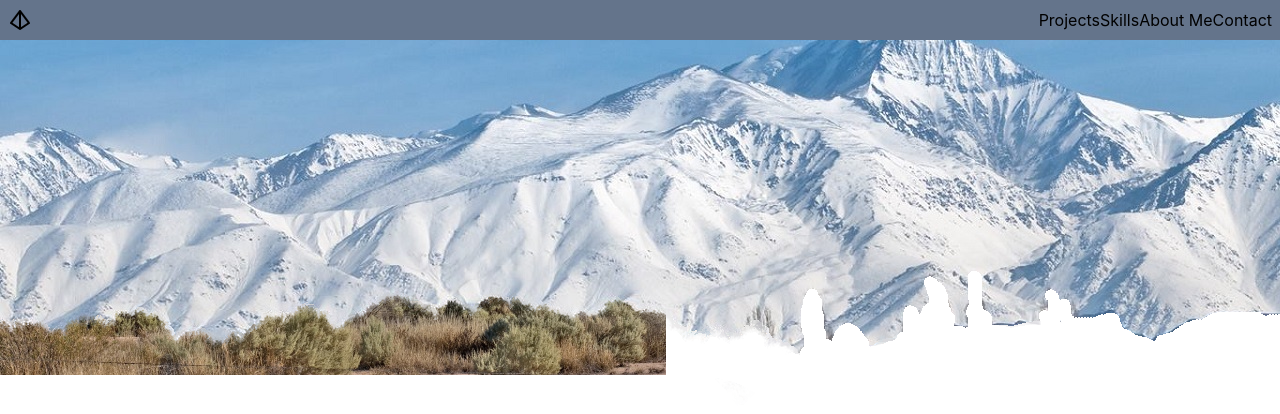
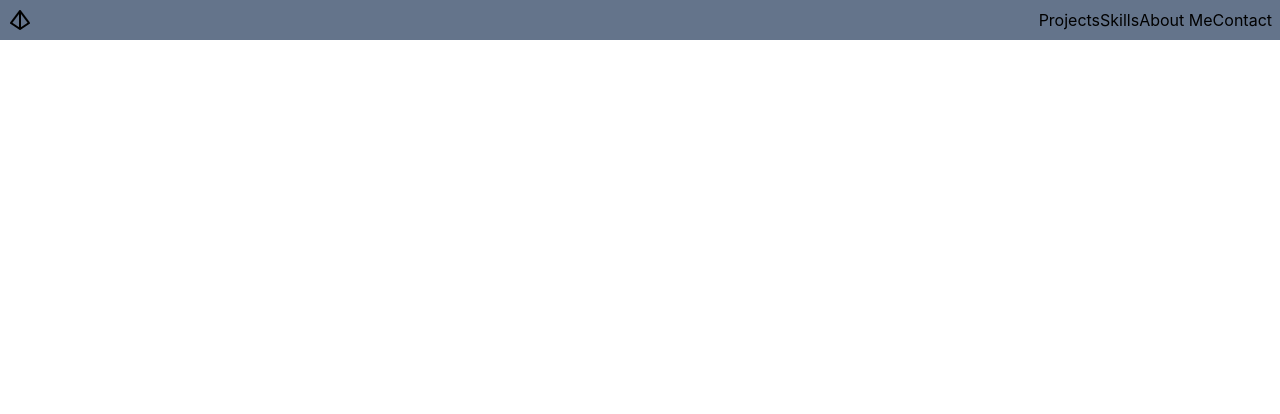
Before and after one commit to liensanchez/PortfolioLien, a React (Create React App) app in the folder client/: page / in a window 1280 px wide. Shown: the top 414 px of the page. Built offline with nearby package versions, Linux system fonts and the light colour scheme.

Commit message:
moodified background img

```diff
--- a/client/src/App.css
+++ b/client/src/App.css
@@ -6,7 +6,14 @@
 
  */
 
- body {
-    background-image: url(./assets/img/mountain.png), url(./assets/img/no-mountain.png);
-    background-repeat: no-repeat;
- }
+#presentation {
+  background-image: url(./assets/img/mountain.png);
+  background-repeat: no-repeat;
+  position: absolute;
+}
+
+#onTopPresentation{
+  border: solid 1px black;
+  background-image: url(./assets/img/no-mountain.png);
+  background-repeat: no-repeat;
+}
--- a/client/src/Components/Presentation.jsx
+++ b/client/src/Components/Presentation.jsx
@@ -1,8 +1,5 @@
 import React from 'react'
 import '../App.css';
-/* import { motion } from "framer-motion" */
-import mountainImg from '../assets/img/mountain.png'
-import landscapeImg from '../assets/img/no-mountain.png'
 
 
 
@@ -14,12 +11,16 @@ function Presentation(isMobile) {
   return (
     <>
     {mobileCheck ?
-       <div className='flex flex-col my-20'>
-          <div className='flex flex-col items-center'>
+      <>
+      <div className='flex flex-col z-0  w-screen' id='presentation'>
+          <div className='flex flex-col items-center my-40'>
             <h1>Lien Sanchez</h1>
             <h2>Full Stack Developer</h2>
           </div>
+      <div className='h-screen w-screen' id='onTopPresentation'></div>
        </div>
+
+      </>
       : <h2>PC</h2> }
     </>
 
```
